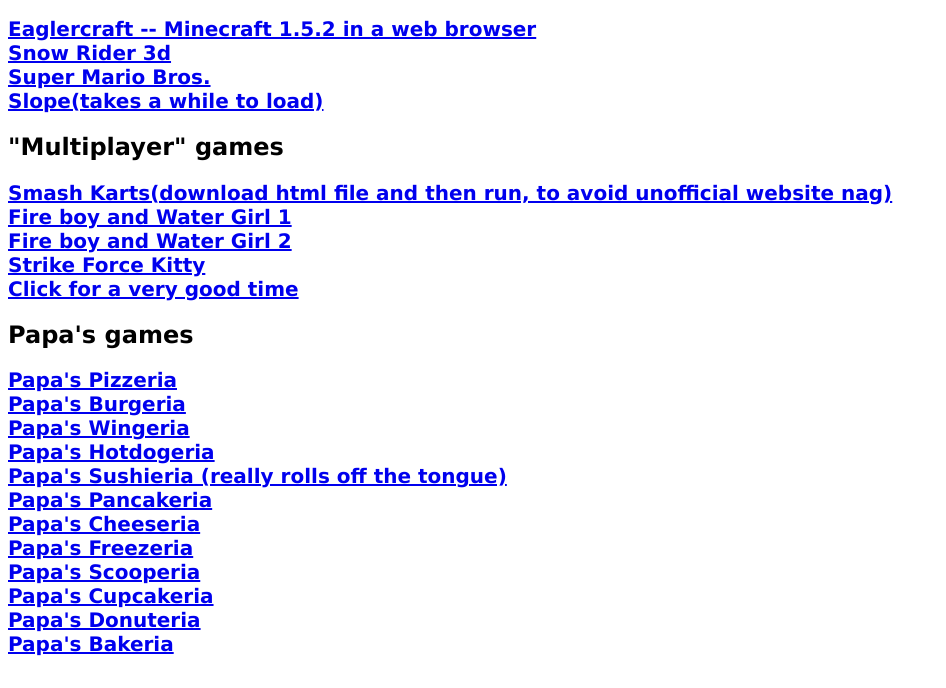
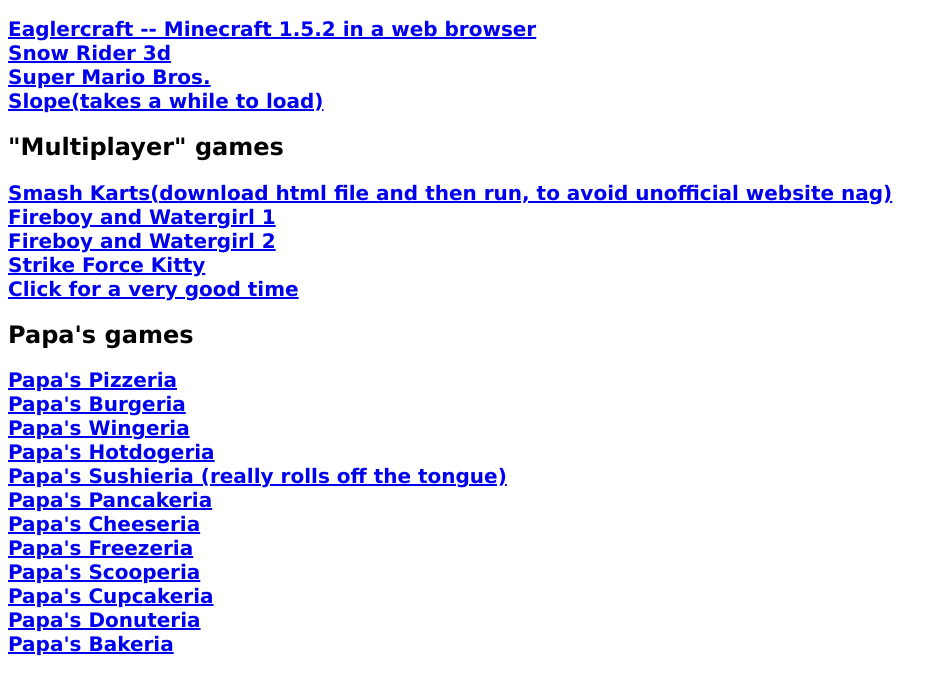
Before and after one commit to Ijustplaymc/Ijustplaymc.github.io, a plain HTML site: page index.html in a window 1280 px wide. Shown: the part 112-800 px from the top of the page, without its empty margins (0-946 px from the left). Drawn offline with Linux system fonts and the light colour scheme.

Commit message:
Names bug me (Gotta get those commit numbers up so im a "real" dev)

```diff
--- a/index.html
+++ b/index.html
@@ -17,8 +17,8 @@
     <div class="link"><a href="games/slope/ifr.htm">Slope(takes a while to load)</a></div>
     <h2><div class="linksub">"Multiplayer" games</div></h2>
     <div class="link"><a href="games/smashkarts.html" download>Smash Karts(download html file and then run, to avoid unofficial website nag)</a></div>
-    <div class="link"><a href="games/fireboyicegirl/fbig1/fbigone.html">Fire boy and Water Girl 1</a></div>
-    <div class="link"><a href="games/fireboyicegirl/fbig2/fbigtwo.html">Fire boy and Water Girl 2</a></div>
+    <div class="link"><a href="games/fireboyicegirl/fbig1/fbigone.html">Fireboy and Watergirl 1</a></div>
+    <div class="link"><a href="games/fireboyicegirl/fbig2/fbigtwo.html">Fireboy and Watergirl 2</a></div>
     <div class="link"><a href="games/strikeforcekitty/strikeforcekitty.html">Strike Force Kitty</a></div>
     <div class="link"><a href="funny.html">Click for a very good time</a></div>
     <h2><div class="mtitle">Papa's games</div></h2>
```
